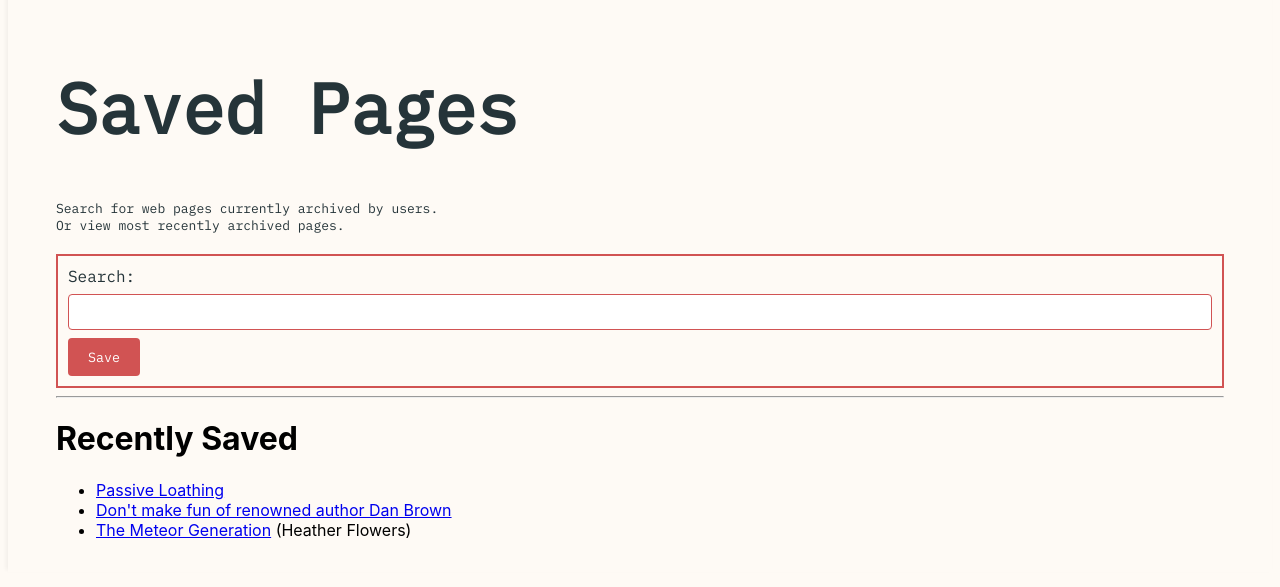
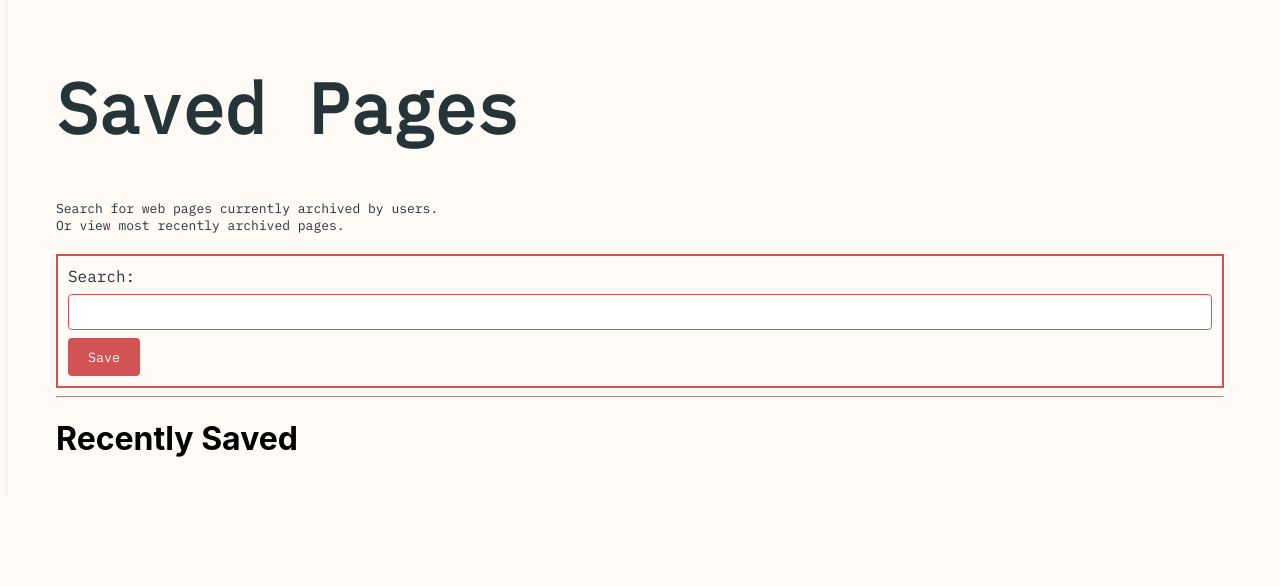
Before and after one commit to BenBeard115/internet-archiver, a Flask app: page /saved-pages in a window 1280 px wide. Shown: the part 33-620 px from the top of the page. Run offline with Flask 3, Linux system fonts and the light colour scheme; data that the repository does not hold is empty; some libraries are stand-ins or nearby versions; some web fonts are replaced.

Commit message:
added recently saved pages, need to link to urls still

```diff
--- a/api/app.py
+++ b/api/app.py
@@ -12,9 +12,7 @@ from flask import (
     Flask,
     render_template,
     request,
-    jsonify,
-    redirect,
-    send_file)
+    redirect)
 
 from upload_to_s3 import (
     sanitise_filename,
@@ -87,6 +85,19 @@ def upload_to_s3(url: str, html_filename_temp: str, css_filename_temp: str):
 
     return s3_object_key_html, s3_object_key_css
 
+def get_most_recently_saved_web_pages() -> dict:
+    """Get the most recently saved web pages to display on the website."""
+    pages = []
+    s3_client = client('s3',
+                       aws_access_key_id=environ['AWS_ACCESS_KEY_ID'],
+                       aws_secret_access_key=environ['AWS_SECRET_ACCESS_KEY'])
+    keys = get_object_keys(s3_client, environ['S3_BUCKET'])
+    titles = format_object_key_titles(keys)
+    for title in titles:
+        pages.append({'display': title, 'url': None})
+    print(pages)
+    return pages
+
 
 @app.route('/')
 def index():
@@ -125,15 +136,7 @@ def view_saved_pages():
         input = request.form.get("input")
         return redirect(f"/page/{input}")
 
-    url_links = [
-        {"display": "Passive Loathing",
-         "url": "http://www.lel.ed.ac.uk/~gpullum/passive_loathing.html"},
-        {"display": "Don't make fun of renowned author Dan Brown",
-         "url": "https://www.telegraph.co.uk/books/authors/dont-make-fun-of-renowned-dan-brown/"},
-        {"display": "The Meteor Generation",
-         "url": "https://eveninguniverse.com/fiction/the-meteor-generation.html",
-         "author": "Heather Flowers"},
-    ]
+    url_links = get_most_recently_saved_web_pages()
     return render_template("saved_pages.html", links=url_links)
 
 
--- a/api/get_recent_webpages.py
+++ b/api/get_recent_webpages.py
@@ -36,7 +36,7 @@ def get_database_connection() -> extensions.connection:
 
 
 def get_url_from_html_file_name(conn: extensions.connection) -> dict:
-    """Uses an SQL query to get the website url."""
+    """Uses an SQL query to get the 8 most recently saved website urls and html file names."""
     with conn.cursor() as cur:
         cur.execute("""
                     SELECT url,html FROM url
@@ -52,13 +52,11 @@ if __name__ == "__main__":
 
     load_dotenv()
 
-    # s3_client = client('s3',
-    #                    aws_access_key_id=environ['AWS_ACCESS_KEY_ID'],
-    #                    aws_secret_access_key=environ['AWS_SECRET_ACCESS_KEY'])
+    s3_client = client('s3',
+                       aws_access_key_id=environ['AWS_ACCESS_KEY_ID'],
+                       aws_secret_access_key=environ['AWS_SECRET_ACCESS_KEY'])
 
-    # keys = get_object_keys(s3_client, environ['S3_BUCKET'])
-    # print(keys)
-    # print(format_object_key_titles(keys))
+    keys = get_object_keys(s3_client, environ['S3_BUCKET'])
 
     connection = get_database_connection()
 
--- a/api/templates/saved_pages.html
+++ b/api/templates/saved_pages.html
@@ -35,7 +35,7 @@
         <ul>
         {% for l in links %}
         <li>
-            <a href={{l.url}}>{{ l.display }}</a>
+            {{ l.display }}
             {% if "author" in l %}
                 ({{ l.author }})
             {% endif %}
```
